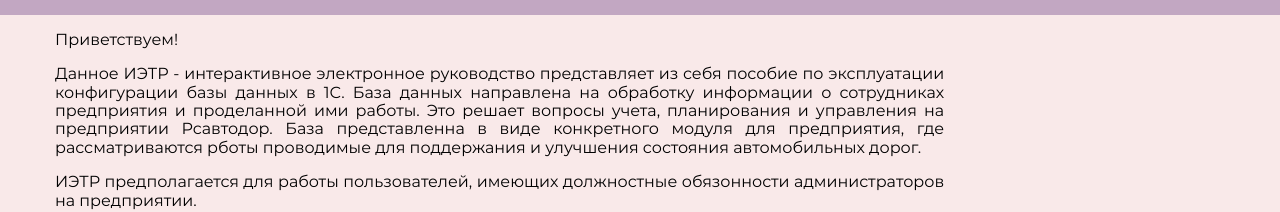
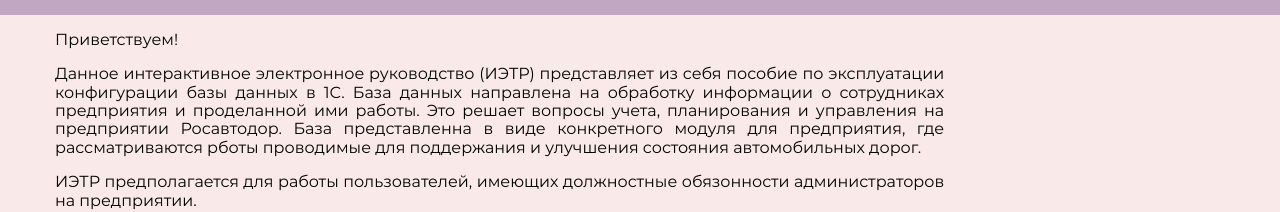
Before and after one commit to shukina7olga/IETR, a plain HTML site: page index.html in a window 1280 px wide. Shown: the part 152-364 px from the top of the page. Drawn offline with Linux system fonts and the light colour scheme.

Commit message:
Правки

```diff
--- a/index.html
+++ b/index.html
@@ -34,9 +34,9 @@
                     Приветствуем!
                 </p>
                 <p class="inf_text">
-                    Данное ИЭТР - интерактивное электронное руководство представляет из себя пособие по эксплуатации
+                    Данное интерактивное электронное руководство (ИЭТР) представляет из себя пособие по эксплуатации
                     конфигурации базы данных в 1С. База данных направлена на обработку информации о сотрудниках предприятия и проделанной ими работы.
-                    Это решает вопросы учета, планирования и управления на предприятии Рсавтодор. База представленна в виде конкретного модуля для предприятия,
+                    Это решает вопросы учета, планирования и управления на предприятии Росавтодор. База представленна в виде конкретного модуля для предприятия,
                     где рассматриваются рботы проводимые для поддержания и улучшения состояния автомобильных дорог.
                 </p>
                 <p class="inf_text">
```
